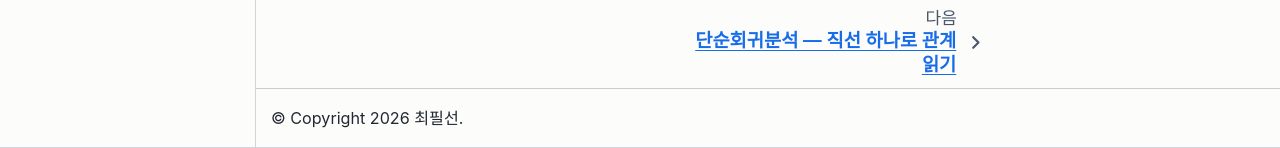
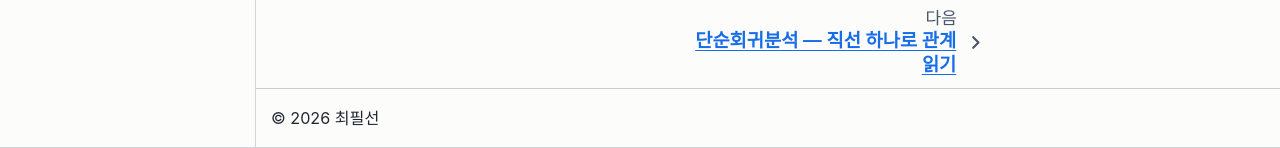
Before and after one commit to pilsunchoi/book5, a Jupyter Book: the page built from index.md, in a window 1280 px wide and 1283 px high. Shown: the part 1135-1283 px from the top of the window. Built offline with Jupyter Book 1.0.4 settings and Sphinx 7.4.7 and the Sphinx Book theme 1.1.4, drawn with Linux system fonts in a browser that asks for light colours; some web fonts are replaced; pages that are not in the unit, such as notebooks, are missing from menus.

Commit message:
Write the footer as © 2026 최필선 without the trailing period
Co-Authored-By: Claude Opus 5.5 <noreply@anthropic.com>

```diff
--- a/_config.yml
+++ b/_config.yml
@@ -28,13 +28,15 @@ sphinx:
     language: ko
     html_static_path: [_static]
     html_css_files: [custom.css]
-    html_show_copyright: true
+    html_show_copyright: false
     html_theme_options:
       repository_url: https://github.com/pilsunchoi/book5
       use_repository_button: true
       use_download_button: true
       use_fullscreen_button: true
-      footer_content_items: [copyright]   # 기본 "By 저자"는 "으로 최필선"으로 번역돼 뺀다
+      # 기본 "By 저자"는 "으로 최필선"으로, 기본 저작권 줄은 끝에 마침표가 붙는다 → 직접 쓴 한 줄로 (저자 2026-10-12)
+      footer_content_items: [extra-footer]
+      extra_footer: "<p>© 2026 최필선</p>"
       logo:                                 # 사이드바 책 제목 로고 (publish/make_logo.py로 생성, 화면 모드별)
         image_light: _static/logo-light.png
         image_dark: _static/logo-dark.png
```
